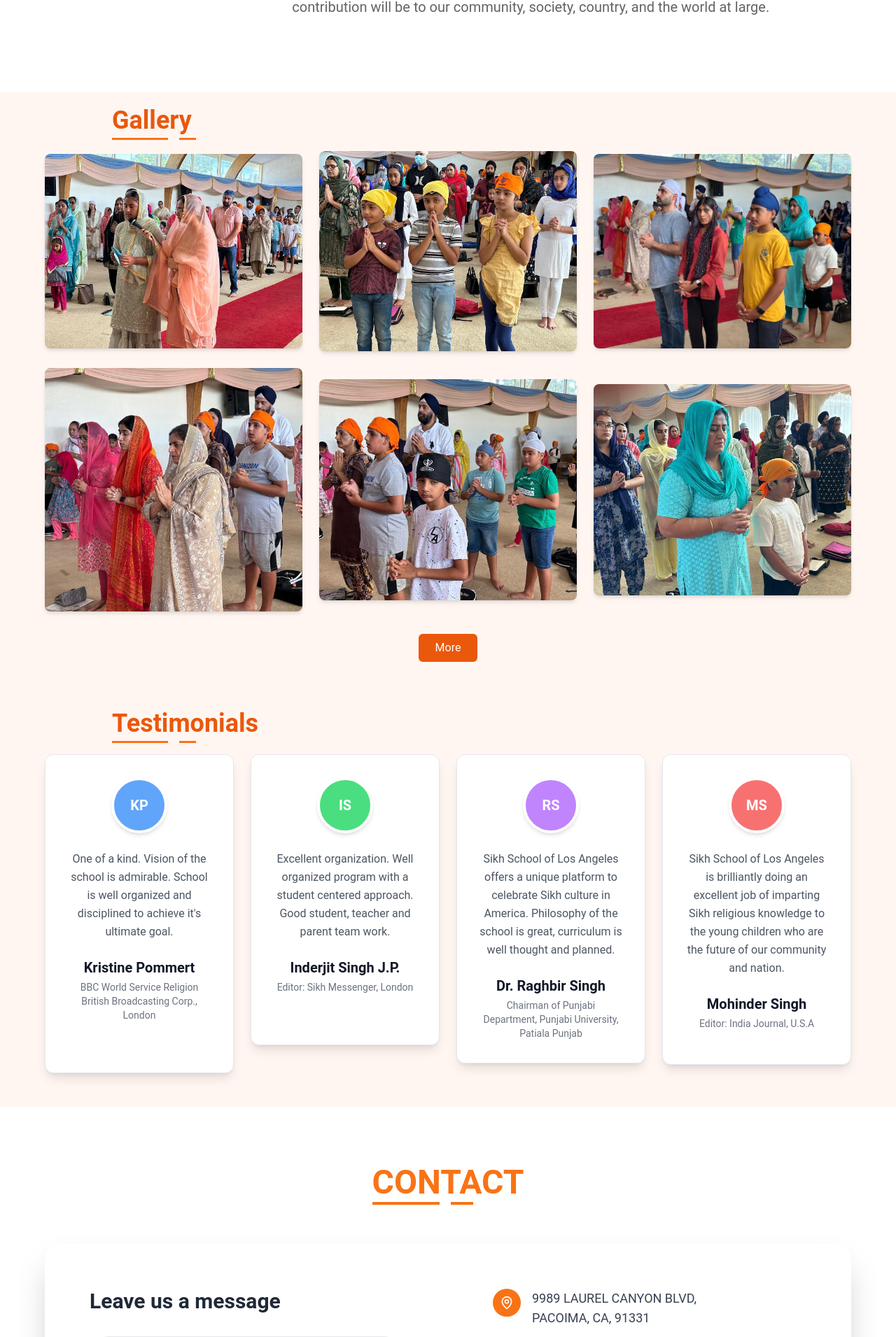
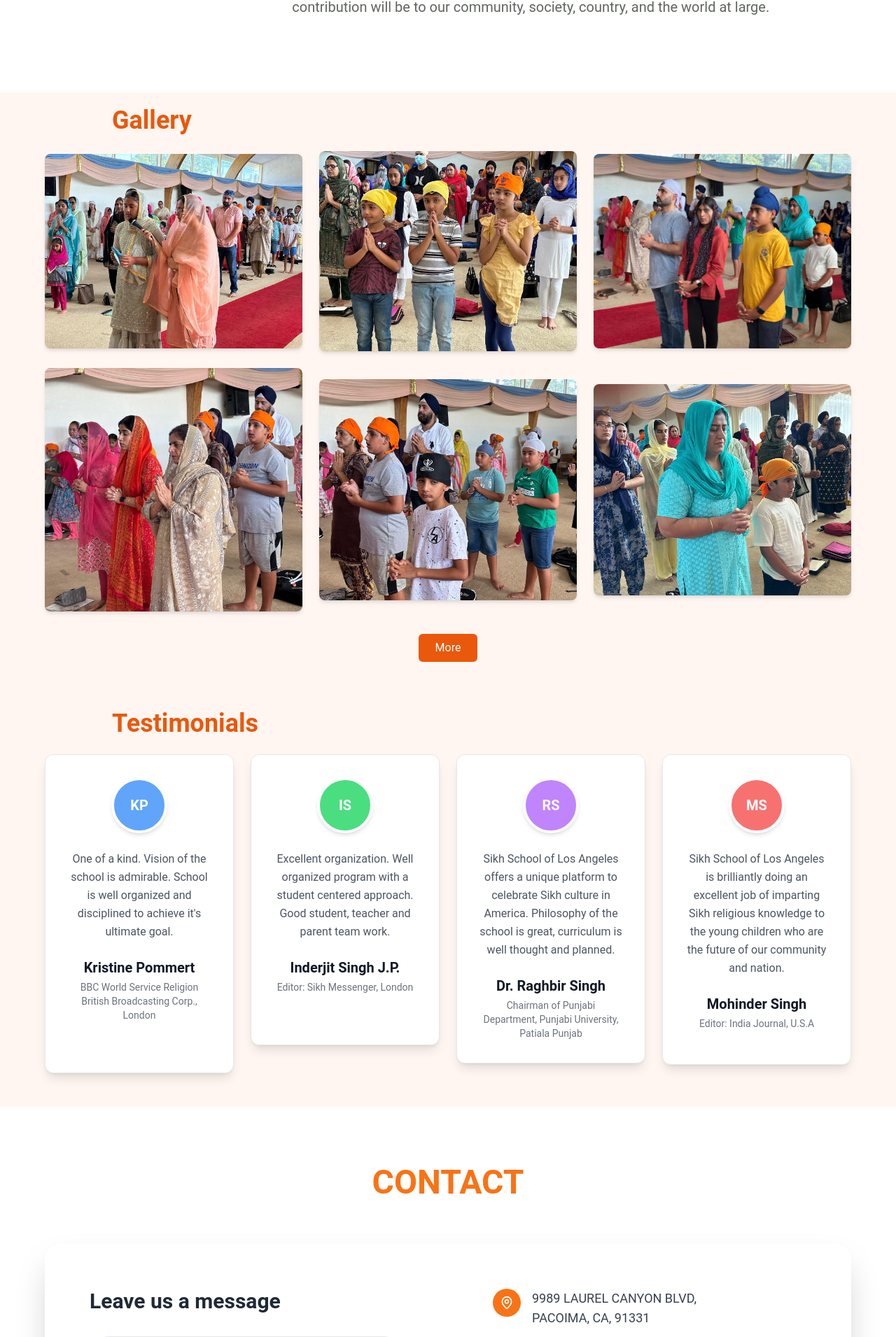
Before and after one commit to findgarageandyardsale/ssla, a React (Vite) app: page / in a window 1280 px wide. Shown: the part 816-2727 px from the top of the page at 70% size. Built offline with nearby package versions, Linux system fonts and the light colour scheme.

Commit message:
removing underline

```diff
--- a/src/Home/components/AboutUs/index.jsx
+++ b/src/Home/components/AboutUs/index.jsx
@@ -28,10 +28,8 @@ export const AboutUs = ({ fromAboutUsPage = false }) => {
                         {/* Right Text */}
                         <div className="w-full lg:w-1/2 text-center lg:text-left order-2 lg:order-2 max-w-lg lg:max-w-none lg:pt-[6rem] pb-[5rem]">
                             <div className="mb-3 sm:mb-4 md:mb-6">
-                                <h2 className="text-xl sm:text-2xl md:text-3xl lg:text-4xl xl:text-4xl font-semibold text-orange-600 inline-block relative leading-tight">
+                                <h2 className="text-xl sm:text-2xl md:text-3xl lg:text-4xl xl:text-4xl font-semibold text-orange-600 leading-tight">
                                     ABOUT US
-                                    <span className="absolute -bottom-1 sm:-bottom-2 left-0 w-10 sm:w-12 md:w-16 lg:w-20 h-[2px] sm:h-[3px] bg-orange-500"></span>
-                                    <span className="absolute -bottom-1 sm:-bottom-2 left-12 sm:left-16 md:left-20 lg:left-24 w-2 sm:w-3 md:w-4 lg:w-6 h-[2px] sm:h-[3px] bg-orange-500"></span>
                                 </h2>
                             </div>
 
--- a/src/Home/components/Contact/index.jsx
+++ b/src/Home/components/Contact/index.jsx
@@ -85,10 +85,8 @@ export function Contact() {
       <div className="max-w-6xl mx-auto">
         {/* Header */}
         <div className="text-center mb-8 sm:mb-12 md:mb-16">
-          <h2 className="text-2xl sm:text-3xl md:text-4xl lg:text-5xl font-bold text-orange-500 inline-block relative">
+          <h2 className="text-2xl sm:text-3xl md:text-4xl lg:text-5xl font-bold text-orange-500">
             CONTACT
-            <span className="absolute -bottom-1 sm:-bottom-2 left-0 w-16 sm:w-20 md:w-24 h-[3px] sm:h-[4px] bg-orange-500"></span>
-            <span className="absolute -bottom-1 sm:-bottom-2 left-20 sm:left-24 md:left-28 w-4 sm:w-6 md:w-8 h-[3px] sm:h-[4px] bg-orange-500"></span>
           </h2>
         </div>
 
--- a/src/Home/components/Gallery/index.jsx
+++ b/src/Home/components/Gallery/index.jsx
@@ -48,8 +48,6 @@ export const Gallery = () => {
       <div className="mb-3 sm:mb-4 md:mb-6 mx-auto pl-[6rem]">
         <h2 className="text-xl sm:text-2xl md:text-3xl lg:text-4xl xl:text-4xl font-semibold text-orange-600 inline-block relative leading-tight">
           Gallery
-          <span className="absolute -bottom-1 sm:-bottom-2 left-0 w-10 sm:w-12 md:w-16 lg:w-20 h-[2px] sm:h-[3px] bg-orange-500"></span>
-          <span className="absolute -bottom-1 sm:-bottom-2 left-12 sm:left-16 md:left-20 lg:left-24 w-2 sm:w-3 md:w-4 lg:w-6 h-[2px] sm:h-[3px] bg-orange-500"></span>
         </h2>
       </div>
       <div className="grid grid-cols-1 sm:grid-cols-2 lg:grid-cols-3 gap-4 lg:gap-6 max-w-6xl mx-auto">
--- a/src/Home/components/Testimonials/index.jsx
+++ b/src/Home/components/Testimonials/index.jsx
@@ -47,10 +47,8 @@ export const Testimonials = () => {
   return (
     <div className="bg-[#FF976317] py-12 md:px-16">
       <div className="mb-3 sm:mb-4 md:mb-6 mx-auto pl-[6rem]">
-        <h2 className="text-xl sm:text-2xl md:text-3xl lg:text-4xl xl:text-4xl font-semibold text-orange-600 inline-block relative leading-tight">
+        <h2 className="text-xl sm:text-2xl md:text-3xl lg:text-4xl xl:text-4xl font-semibold text-orange-600 leading-tight">
           Testimonials
-          <span className="absolute -bottom-1 sm:-bottom-2 left-0 w-10 sm:w-12 md:w-16 lg:w-20 h-[2px] sm:h-[3px] bg-orange-500"></span>
-          <span className="absolute -bottom-1 sm:-bottom-2 left-12 sm:left-16 md:left-20 lg:left-24 w-2 sm:w-3 md:w-4 lg:w-6 h-[2px] sm:h-[3px] bg-orange-500"></span>
         </h2>
       </div>
 
--- a/src/pages/AdminGalleryPage/index.jsx
+++ b/src/pages/AdminGalleryPage/index.jsx
@@ -89,7 +89,7 @@ export const AdminGalleryPage = () => {
 
   return (
     // <ProtectedRoute requireAdmin={true}>
-      <div className="bg-[#FF976317] py-12 md:px-16 mt-10 min-h-screen">
+    <div className="bg-[#FF976317] py-12 md:px-16 mt-10 min-h-screen">
       {/* Header */}
       <div className="mb-8 mx-auto pl-[6rem]">
         <h2 className="text-xl sm:text-2xl md:text-3xl lg:text-4xl xl:text-4xl font-semibold text-orange-600 inline-block relative leading-tight">
--- a/src/pages/CoursesOfferedPage/index.jsx
+++ b/src/pages/CoursesOfferedPage/index.jsx
@@ -36,7 +36,7 @@ const cardData = [
     bgColor: "bg-pink-50",
   },
   {
-    icon: <img src={sewa_project} alt="Sewa Project" className="w-48 h-40"/>,
+    icon: <img src={sewa_project} alt="Sewa Project" className="w-48 h-40" />,
     title: "Sewa Project ",
     bgColor: "bg-teal-50",
   },
@@ -85,10 +85,8 @@ export const CoursesOfferedPage = () => {
               {/* Header */}
               <div className="text-center mb-12">
                 <div className="text-center mb-8 sm:mb-12 md:mb-16">
-                  <h2 className="text-2xl sm:text-3xl md:text-4xl lg:text-5xl font-bold text-orange-500 inline-block relative">
+                  <h2 className="text-2xl sm:text-3xl md:text-4xl lg:text-5xl font-bold text-orange-500">
                     COURSES OFFERED
-                    <span className="absolute -bottom-1 sm:-bottom-2 left-0 w-16 sm:w-20 md:w-24 h-[3px] sm:h-[4px] bg-orange-500"></span>
-                    <span className="absolute -bottom-1 sm:-bottom-2 left-20 sm:left-24 md:left-28 w-4 sm:w-6 md:w-8 h-[3px] sm:h-[4px] bg-orange-500"></span>
                   </h2>
                 </div>
                 <p className="text-lg text-gray-600 max-w-3xl mx-auto">
@@ -101,8 +99,8 @@ export const CoursesOfferedPage = () => {
                 {cardData?.map((card, index) => (
                   <div
                     key={index}
-                    // className="transform transition-all duration-500 hover:scale-105"
-                    // style={{ animationDelay: `${index * 150}ms` }}
+                  // className="transform transition-all duration-500 hover:scale-105"
+                  // style={{ animationDelay: `${index * 150}ms` }}
                   >
                     <RuleCard
                       icon={card.icon}
--- a/src/pages/GalleryPage/index.jsx
+++ b/src/pages/GalleryPage/index.jsx
@@ -87,10 +87,8 @@ const goToPage = (page) => {
     <div className="bg-[#FF976317] py-12 md:px-16 mt-10">
       {/* Heading */}
       <div className="mb-3 sm:mb-4 md:mb-6 mx-auto pl-[6rem]">
-        <h2 className="text-xl sm:text-2xl md:text-3xl lg:text-4xl xl:text-4xl font-semibold text-orange-600 inline-block relative leading-tight">
+        <h2 className="text-xl sm:text-2xl md:text-3xl lg:text-4xl xl:text-4xl font-semibold text-orange-600 leading-tight">
           Gallery
-          <span className="absolute -bottom-1 sm:-bottom-2 left-0 w-10 sm:w-12 md:w-16 lg:w-20 h-[2px] sm:h-[3px] bg-orange-500"></span>
-          <span className="absolute -bottom-1 sm:-bottom-2 left-12 sm:left-16 md:left-20 lg:left-24 w-2 sm:w-3 md:w-4 lg:w-6 h-[2px] sm:h-[3px] bg-orange-500"></span>
         </h2>
       </div>
 
@@ -131,8 +129,7 @@ const goToPage = (page) => {
           <button
             key={index + 1}
             onClick={() => goToPage(index + 1)}
-            className={`py-2 px-4 rounded-md ${
-              currentPage === index + 1
+            className={`py-2 px-4 rounded-md ${currentPage === index + 1
                 ? "bg-orange-700 text-white"
                 : "bg-white text-orange-600 border border-orange-600 hover:bg-orange-50"
               }`}
```
Lines whose indentation alone changed are shown as unchanged.
